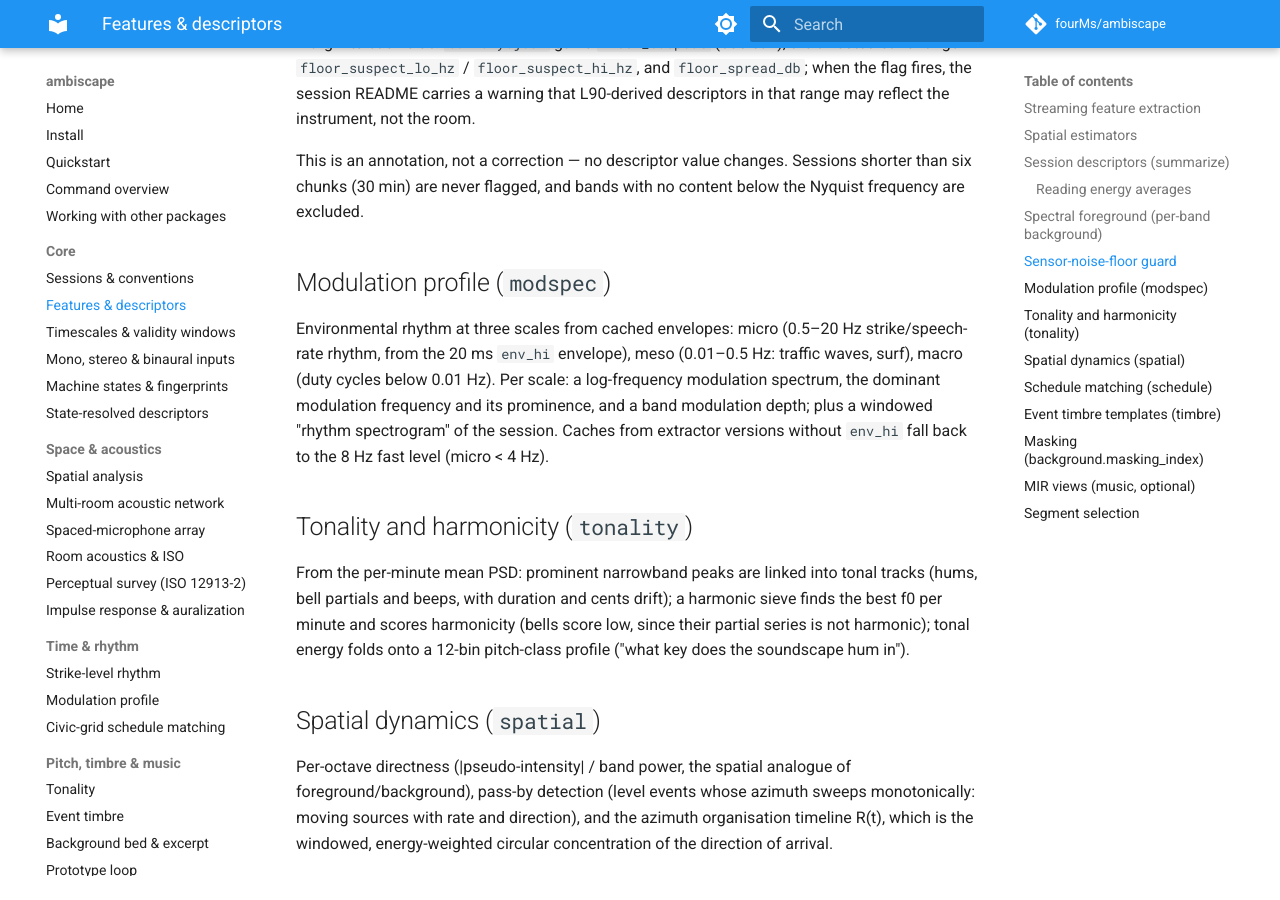
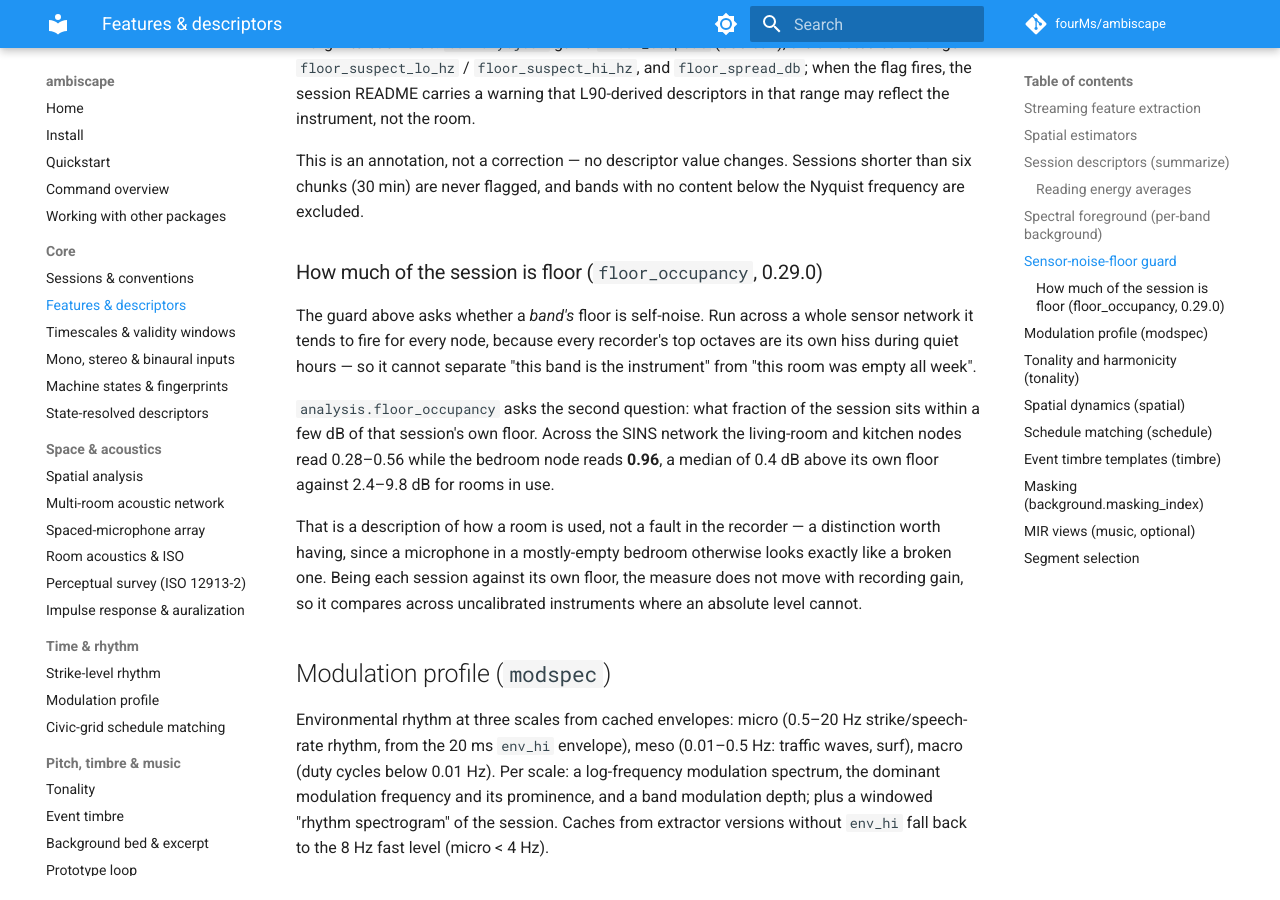
Before and after one commit to fourMs/ambiscape, an MkDocs documentation site: the page built from docs/guide/descriptors.md, in a window 1280 px wide and 900 px high, scrolled down 3846 px. Built offline with MkDocs 1.6.1 and Material for MkDocs 9.7.7, drawn with Linux system fonts in a browser that asks for light colours; comment, search, counter and statistics services are not loaded.

Commit message:
Docs: speech level normalisation and floor_occupancy

```diff
--- a/docs/guide/descriptors.md
+++ b/docs/guide/descriptors.md
@@ -133,6 +133,25 @@ This is an annotation, not a correction — no descriptor value changes.
 Sessions shorter than six chunks (30 min) are never flagged, and bands
 with no content below the Nyquist frequency are excluded.
 
+### How much of the session is floor (`floor_occupancy`, 0.29.0)
+
+The guard above asks whether a *band's* floor is self-noise. Run across a
+whole sensor network it tends to fire for every node, because every
+recorder's top octaves are its own hiss during quiet hours — so it cannot
+separate "this band is the instrument" from "this room was empty all week".
+
+`analysis.floor_occupancy` asks the second question: what fraction of the
+session sits within a few dB of that session's own floor. Across the SINS
+network the living-room and kitchen nodes read 0.28–0.56 while the bedroom
+node reads **0.96**, a median of 0.4 dB above its own floor against 2.4–9.8
+dB for rooms in use.
+
+That is a description of how a room is used, not a fault in the recorder —
+a distinction worth having, since a microphone in a mostly-empty bedroom
+otherwise looks exactly like a broken one. Being each session against its
+own floor, the measure does not move with recording gain, so it compares
+across uncalibrated instruments where an absolute level cannot.
+
 ## Modulation profile (`modspec`)
 
 Environmental rhythm at three scales from cached envelopes: micro
```
Also changed, not shown: docs/guide/ml.md (+13 -0 lines).
